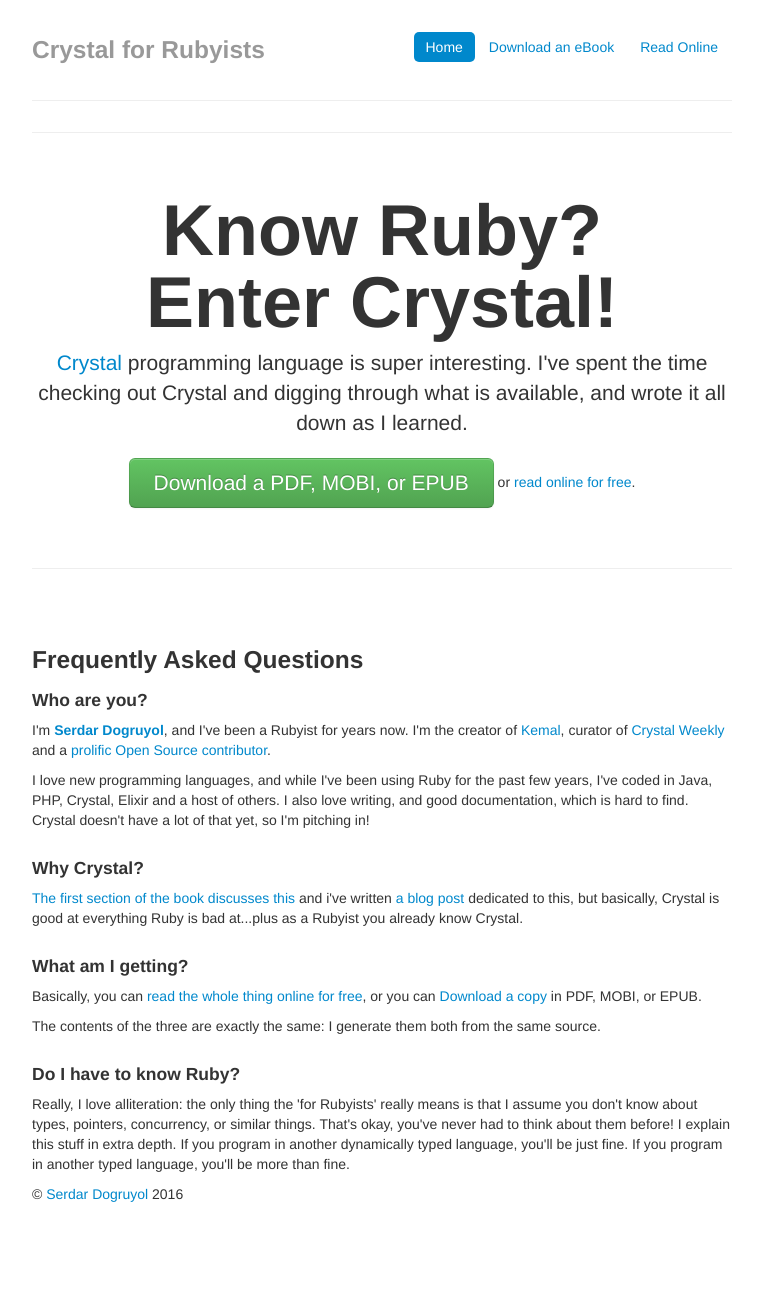
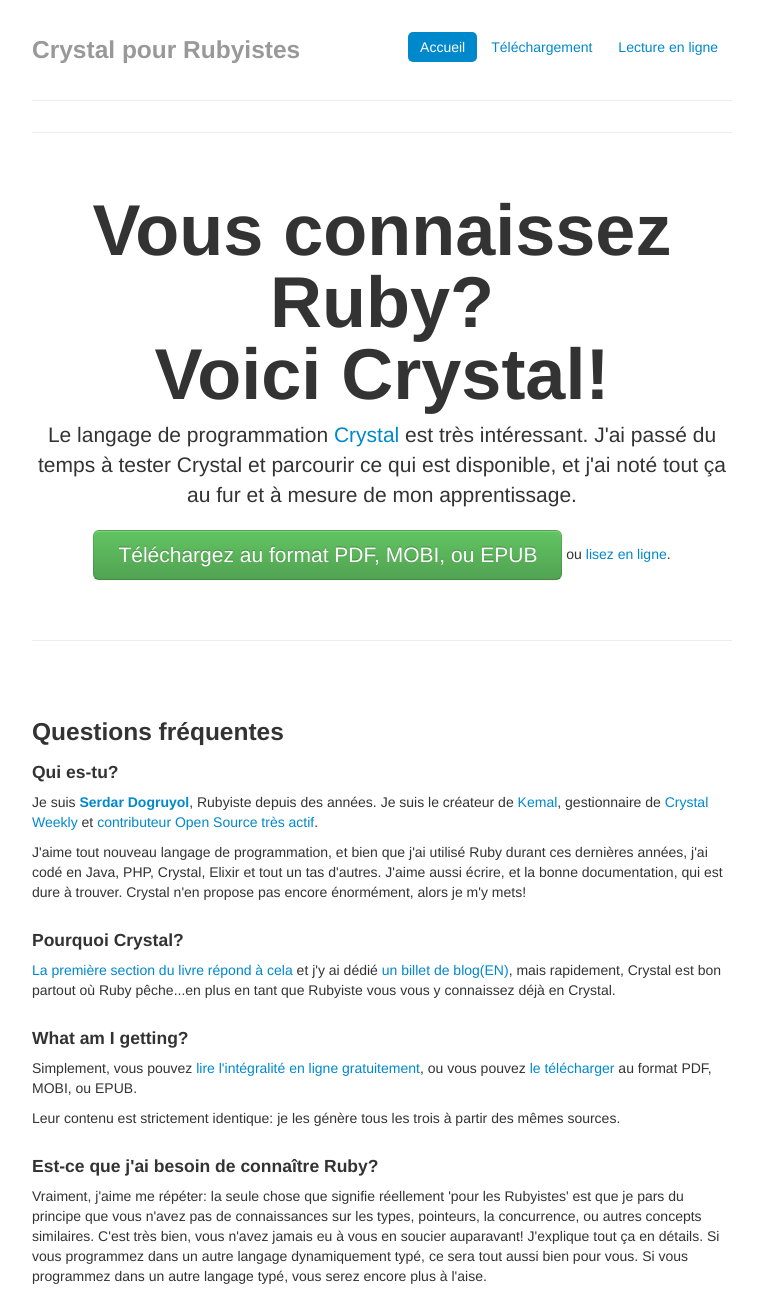
Before and after one commit to Crystal-French/crystal_for_rubyists, a plain HTML site: page index.html in a window 1280 px wide. Shown: the top 1295 px of the page, without its empty margins (258-1021 px from the left). Drawn offline with nearby package versions, Linux system fonts and the light colour scheme.

Commit message:
Ajout pages principales site

```diff
--- a/index.html
+++ b/index.html
@@ -1,10 +1,10 @@
 <!DOCTYPE html>
-<html lang="en">
+<html lang="fr">
   <head>
     <meta charset="utf-8">
-    <title>Crystal for Rubyists</title>
+    <title>Crystal pour les Rubyistes</title>
     <meta name="viewport" content="width=device-width, initial-scale=1.0">
-    <meta name="description" content="Learn the Crystal programming language">
+    <meta name="description" content="Apprenez le langage de programmation Crystal">
     <meta name="author" content="Serdar Dogruyol">
 
     <!-- Le styles -->
@@ -67,11 +67,11 @@
 
       <div class="masthead">
         <ul class="nav nav-pills pull-right">
-          <li class="active"><a href="#">Home</a></li>
-          <li><a href="download.html">Download an eBook</a></li>
-          <li><a href="book/index.html">Read Online</a></li>
+          <li class="active"><a href="#">Accueil</a></li>
+          <li><a href="download.html">Téléchargement</a></li>
+          <li><a href="book/index.html">Lecture en ligne</a></li>
         </ul>
-        <h3 class="muted">Crystal for Rubyists</h3>
+        <h3 class="muted">Crystal pour Rubyistes</h3>
       </div>
 
       <hr>
@@ -79,29 +79,29 @@
       <hr>
 
       <div class="jumbotron">
-        <h1>Know Ruby?<br />Enter Crystal!</h1>
-        <p class="lead"><a href="http://crystal-lang.org/">Crystal</a> programming language is super interesting. I've spent the time checking out Crystal and digging through what is available, and wrote it all down as I learned.</p>
-        <a class="btn btn-large btn-success" href="download.html">Download a PDF, MOBI, or EPUB</a> or <a href="book/index.html">read online for free</a>.
+        <h1>Vous connaissez Ruby?<br />Voici Crystal!</h1>
+        <p class="lead">Le langage de programmation <a href="http://crystal-lang.org/">Crystal</a> est très intéressant. J'ai passé du temps à tester Crystal et parcourir ce qui est disponible, et j'ai noté tout ça au fur et à mesure de mon apprentissage.</p>
+        <a class="btn btn-large btn-success" href="download.html">Téléchargez au format PDF, MOBI, ou EPUB</a> ou <a href="book/index.html">lisez en ligne</a>.
       </div>
 
       <hr>
 
       <div class="row-fluid marketing">
         <div class="span12">
-          <h3>Frequently Asked Questions</h3>
-          <h4>Who are you?</h4>
-          <p>I'm <strong><a href="https://github.com/sdogruyol">Serdar Dogruyol</a></strong>, and I've been a Rubyist for years now. I'm the creator of <a href="http://kemalcr.com">Kemal</a>, curator of <a href="http://www.crystalweekly.com/">Crystal Weekly</a> and a <a href="https://github.com/sdogruyol">prolific Open Source contributor</a>.</p>
-          <p>I love new programming languages, and while I've been using Ruby for the past few years, I've coded in Java, PHP, Crystal, Elixir and a host of others. I also love writing, and good documentation, which is hard to find. Crystal doesn't have a lot of that yet, so I'm pitching in!</p>
+          <h3>Questions fréquentes</h3>
+          <h4>Qui es-tu?</h4>
+          <p>Je suis <strong><a href="https://github.com/sdogruyol">Serdar Dogruyol</a></strong>, Rubyiste depuis des années. Je suis le créateur de <a href="http://kemalcr.com">Kemal</a>, gestionnaire de <a href="http://www.crystalweekly.com/">Crystal Weekly</a> et <a href="https://github.com/sdogruyol"> contributeur Open Source très actif</a>.</p>
+          <p>J'aime tout nouveau langage de programmation, et bien que j'ai utilisé Ruby durant ces dernières années, j'ai codé en Java, PHP, Crystal, Elixir et tout un tas d'autres. J'aime aussi écrire, et la bonne documentation, qui est dure à trouver. Crystal n'en propose pas encore énormément, alors je m'y mets!</p>
 
-          <h4>Why Crystal?</h4>
-          <p><a href="book/book.html#why-crystal">The first section of the book discusses this</a> and i've written <a href="http://serdardogruyol.com/why-crystal">a blog post</a> dedicated to this, but basically, Crystal is good at everything Ruby is bad at...plus as a Rubyist you already know Crystal.</p>
+          <h4>Pourquoi Crystal?</h4>
+          <p><a href="book/book.html#why-crystal">La première section du livre répond à cela</a> et j'y ai dédié <a href="http://serdardogruyol.com/why-crystal">un billet de blog(EN)</a>, mais rapidement, Crystal est bon partout où Ruby pêche...en plus en tant que Rubyiste vous vous y connaissez déjà en Crystal.</p>
 
           <h4>What am I getting?</h4>
-          <p>Basically, you can <a href="book/index.html">read the whole thing online for free</a>, or you can <a href="download.html">Download a copy</a> in PDF, MOBI, or EPUB.</p>
-          <p>The contents of the three are exactly the same: I generate them both from the same source.</p>
+          <p>Simplement, vous pouvez <a href="book/index.html">lire l'intégralité en ligne gratuitement</a>, ou vous pouvez <a href="download.html">le télécharger</a> au format PDF, MOBI, ou EPUB.</p>
+          <p>Leur contenu est strictement identique: je les génère tous les trois à partir des mêmes sources.</p>
 
-          <h4>Do I have to know Ruby?</h4>
-          <p>Really, I love alliteration: the only thing the 'for Rubyists' really means is that I assume you don't know about types, pointers, concurrency, or similar things. That's okay, you've never had to think about them before! I explain this stuff in extra depth. If you program in another dynamically typed language, you'll be just fine. If you program in another typed language, you'll be more than fine.</p>
+          <h4>Est-ce que j'ai besoin de connaître Ruby?</h4>
+          <p>Vraiment, j'aime me répéter: la seule chose que signifie réellement 'pour les Rubyistes' est que je pars du principe que vous n'avez pas de connaissances sur les types, pointeurs, la concurrence, ou autres concepts similaires. C'est très bien, vous n'avez jamais eu à vous en soucier auparavant! J'explique tout ça en détails. Si vous programmez dans un autre langage dynamiquement typé, ce sera tout aussi bien pour vous. Si vous programmez dans un autre langage typé, vous serez encore plus à l'aise.</p>
         </div>
 
       <hr>
```
Also changed, not shown: download.html (+13 -13 lines), error.html (+8 -8 lines).
